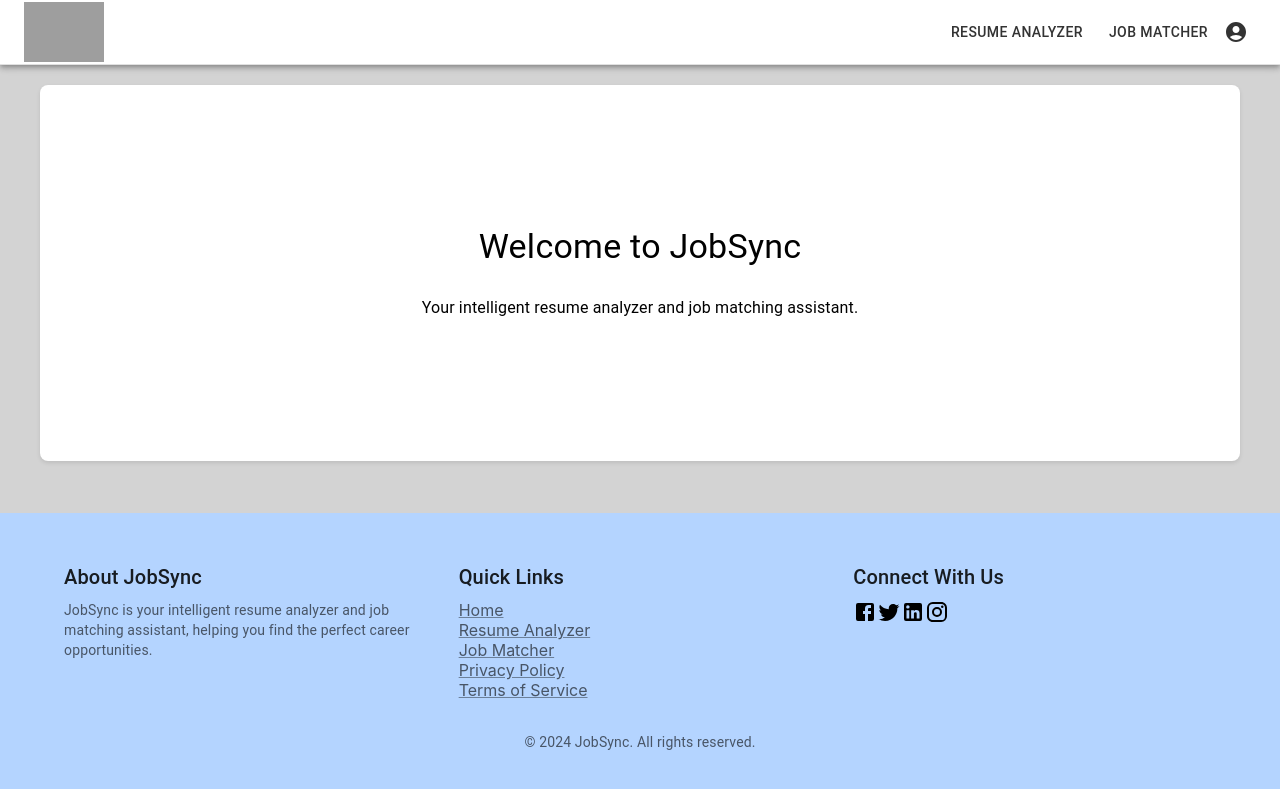
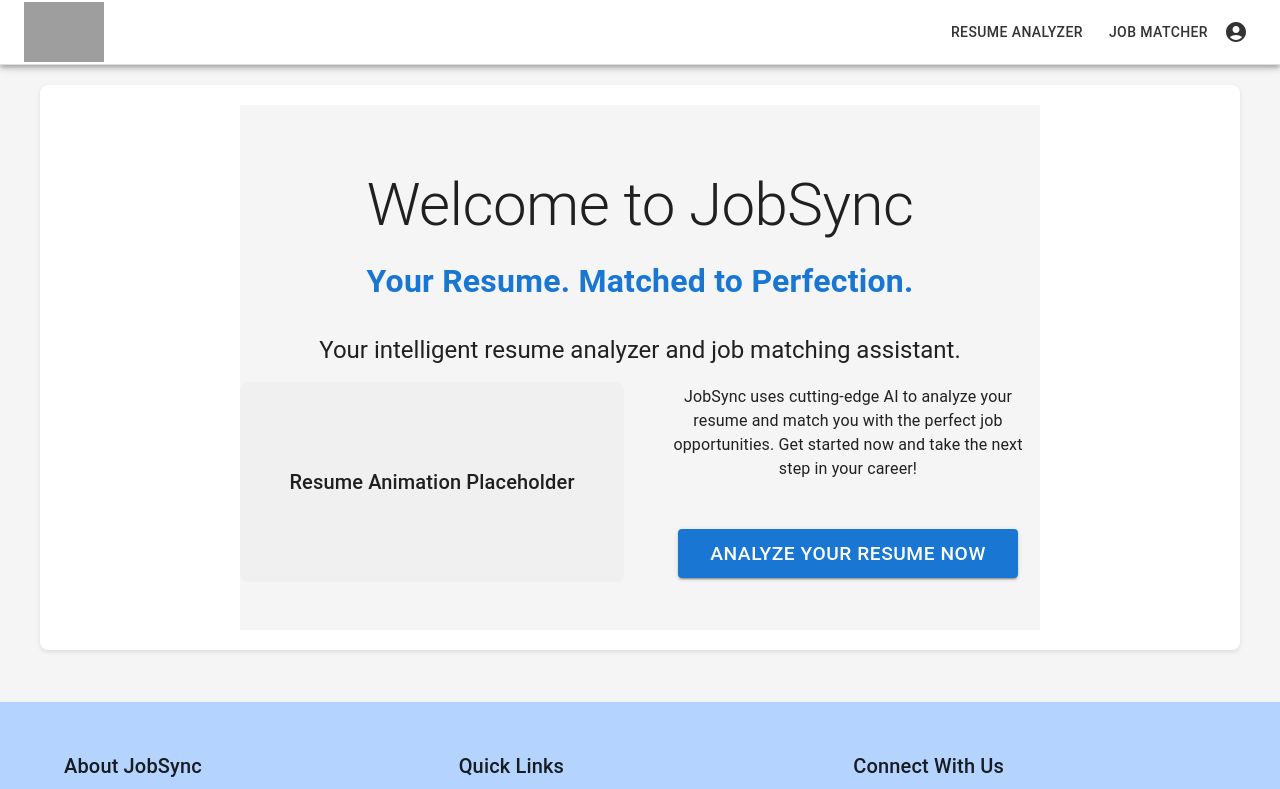
Before and after one commit to Notsnpr/fdh, a React (Create React App) app: page / in a window 1280 px wide. Shown: the top 789 px of the page. Built offline with nearby package versions, Linux system fonts and the light colour scheme; grey boxes are pictures that could not be loaded.

Commit message:
Added Home Page (Need to make it better)

```diff
--- a/src/App.js
+++ b/src/App.js
@@ -1,6 +1,6 @@
 import React, { useState } from 'react';
 import { BrowserRouter as Router, Route, Routes, Link } from 'react-router-dom';
-import { AppBar, Toolbar, Typography, Container, Button, IconButton, Menu, MenuItem, Grid } from '@mui/material';
+import { AppBar, Toolbar, Typography, Container, Button, IconButton, Menu, MenuItem, ThemeProvider, createTheme, CssBaseline } from '@mui/material';
 import { AccountCircle, Menu as MenuIcon } from '@mui/icons-material';
 import ResumeAnalyzer from './Components/ResumeAnalyzer';
 import ResumeAnalysisPage from './Components/ResumeAnalysisPage';
@@ -10,22 +10,22 @@ import CreateAccountDialog from './Components/CreateAccountDialog';
 import ForgotPasswordDialog from './Components/ForgotPasswordDialog';
 import SettingsPage from './Components/SettingsPage';
 import Footer from './Components/Footer';
+import HomePage from './Components/Home';
 import './App.css';
 
-const Home = () => (
-  <Grid container spacing={2} justifyContent="center">
-    <Grid item xs={12}>
-      <Typography variant="h4" component="h1" gutterBottom align="center">
-        Welcome to JobSync
-      </Typography>
-    </Grid>
-    <Grid item xs={12} sm={8} md={6}>
-      <Typography variant="body1" align="center">
-        Your intelligent resume analyzer and job matching assistant.
-      </Typography>
-    </Grid>
-  </Grid>
-);
+const theme = createTheme({
+  palette: {
+    primary: {
+      main: '#1976d2',
+    },
+    secondary: {
+      main: '#dc004e',
+    },
+    background: {
+      default: '#f5f5f5',
+    },
+  },
+});
 
 export default function App() {
   const [loginOpen, setLoginOpen] = useState(false);
@@ -76,6 +76,8 @@ export default function App() {
   };
 
   return (
+    <ThemeProvider theme={theme}>
+      <CssBaseline />
       <Router>
         <div className="app">
           <AppBar position="static" className="app-bar">
@@ -159,7 +161,7 @@ export default function App() {
 
           <Container maxWidth="lg" className="main-content">
             <Routes>
-            <Route path="/" element={<Home />} />
+              <Route path="/" element={<HomePage />} />
               <Route path="/resume-analyzer" element={<ResumeAnalyzer />} />
               <Route path="/resume-analysis" element={<ResumeAnalysisPage />} />
               <Route path="/job-matcher" element={<JobMatcher />} />
@@ -170,5 +172,6 @@ export default function App() {
           <Footer />
         </div>
       </Router>
+    </ThemeProvider>
   );
 }
--- /dev/null
+++ b/src/Components/Home.jsx
@@ -0,0 +1,67 @@
+import React from 'react';
+import { Typography, Button, Grid, Box } from '@mui/material';
+import { styled } from '@mui/system';
+import { Link } from 'react-router-dom';
+import ResumeAnimation from './ResumeAnimation';
+
+const HeroSection = styled(Box)(({ theme }) => ({
+  backgroundColor: theme.palette.background.default,
+  padding: theme.spacing(8, 0, 6),
+}));
+
+const HeroContent = styled(Box)(({ theme }) => ({
+  maxWidth: '800px',
+  margin: '0 auto',
+  textAlign: 'center',
+}));
+
+const Slogan = styled(Typography)(({ theme }) => ({
+  marginBottom: theme.spacing(4),
+  fontSize: '2rem',
+  fontWeight: 'bold',
+  color: theme.palette.primary.main,
+}));
+
+const CTAButton = styled(Button)(({ theme }) => ({
+  marginTop: theme.spacing(4),
+  padding: theme.spacing(1, 4),
+  fontSize: '1.2rem',
+}));
+
+export default function Home() {
+  return (
+    <HeroSection>
+      <HeroContent>
+        <Typography variant="h2" component="h1" gutterBottom>
+          Welcome to JobSync
+        </Typography>
+        <Slogan variant="h4" component="h2">
+          Your Resume. Matched to Perfection.
+        </Slogan>
+        <Typography variant="h5" component="h3" paragraph>
+          Your intelligent resume analyzer and job matching assistant.
+        </Typography>
+        <Grid container spacing={4} justifyContent="center" alignItems="center">
+          <Grid item xs={12} md={6}>
+            <ResumeAnimation />
+          </Grid>
+          <Grid item xs={12} md={6}>
+            <Typography variant="body1" paragraph>
+              JobSync uses cutting-edge AI to analyze your resume and match you with the perfect job opportunities.
+              Get started now and take the next step in your career!
+            </Typography>
+            <CTAButton
+              variant="contained"
+              color="primary"
+              size="large"
+              component={Link}
+              to="/resume-analyzer"
+            >
+              Analyze Your Resume Now
+            </CTAButton>
+          </Grid>
+        </Grid>
+      </HeroContent>
+    </HeroSection>
+  );
+}
--- /dev/null
+++ b/src/Components/ResumeAnimation.jsx
@@ -0,0 +1,20 @@
+import React from 'react';
+import { Box, Typography } from '@mui/material';
+
+export default function ResumeAnimation() {
+  return (
+    <Box
+      sx={{
+        width: '100%',
+        height: '200px',
+        backgroundColor: '#f0f0f0',
+        display: 'flex',
+        justifyContent: 'center',
+        alignItems: 'center',
+        borderRadius: '8px',
+      }}
+    >
+      <Typography variant="h6">Resume Animation Placeholder</Typography>
+    </Box>
+  );
+}
```
Lines whose indentation alone changed are shown as unchanged.
